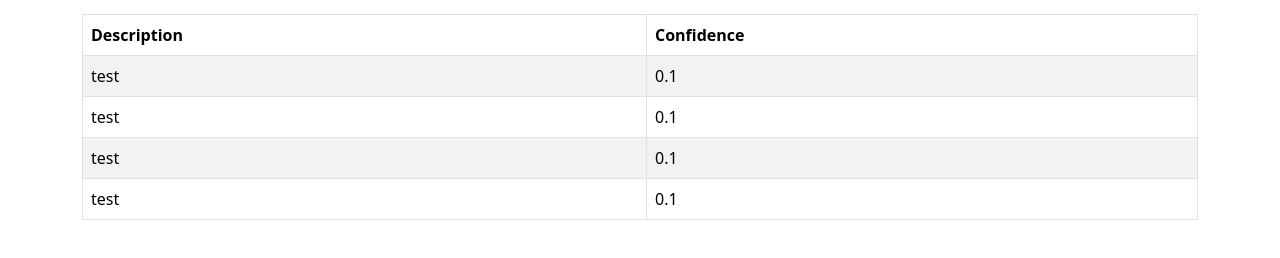
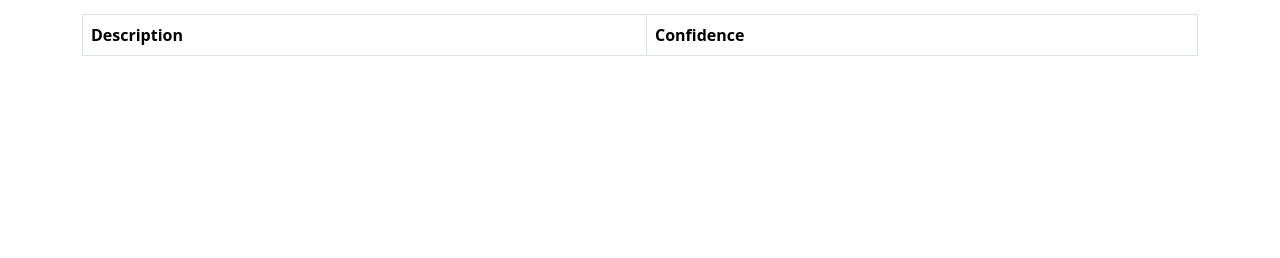
Before and after one commit to CPNV-ES-RIA2/VIVIEN, a Vue app in the folder frontend/: page / in a window 1280 px wide. Shown: the part 352-610 px from the top of the page. Built offline with nearby package versions, Linux system fonts and the light colour scheme.

Commit message:
Update app result list to be empty by default

```diff
--- a/frontend/src/App.vue
+++ b/frontend/src/App.vue
@@ -4,7 +4,7 @@ import ImagePicker from './components/ImagePicker.vue';
 import ResultsList from './components/ResultsList.vue';
 import LanguagePicker from './components/LanguagePicker.vue';
 
-var results = ref([{name: 'test', confidence: 0.1}, {name: 'test', confidence: 0.1}, {name: 'test', confidence: 0.1}, {name: 'test', confidence: 0.1}]);
+var results = ref([]);
 
 function onAnalyzed(labels) {
   results.value = labels
```
